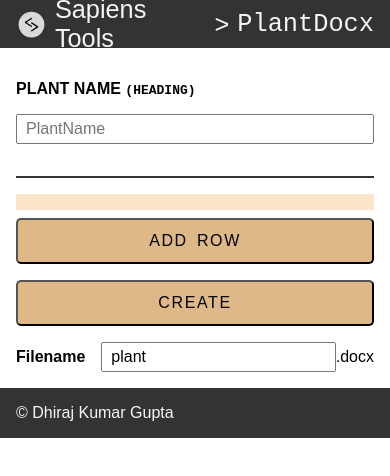
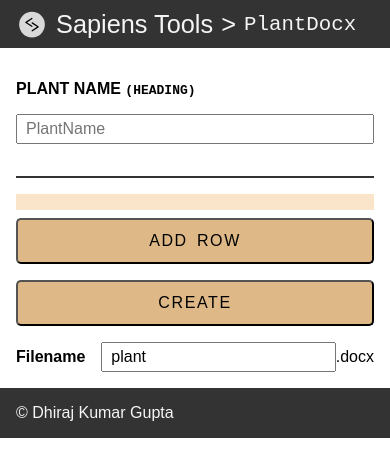
Before and after one commit to sapiensprojects/plantdocx, a plain HTML site: page index.html in a window 390 px wide. Drawn offline with Linux system fonts and the light colour scheme.

Commit message:
fixing bug: header text wraps in mobile

```diff
--- a/styles/index.css
+++ b/styles/index.css
@@ -94,6 +94,7 @@ section {
 
 #header .monospace-para{
     font-family: monospace;
+    font-size:clamp(1.3rem, 2.2vh, 2rem);
 }
 
 /* PLANT-NAME */
@@ -129,6 +130,7 @@ section {
 
 #rows .input-rows{
     background-color: rgb(250, 229, 202);
+    /* background-color: #555; */
     margin: 0.5rem 0;
     padding: 0.5rem;
 }
@@ -140,6 +142,7 @@ section {
     margin: 0.5rem;
     padding: 0.5rem;
     border-radius: 10px;
+    /* background-color: #ddd; */
     background-color: rgb(249, 242, 232);
 }
 
```
